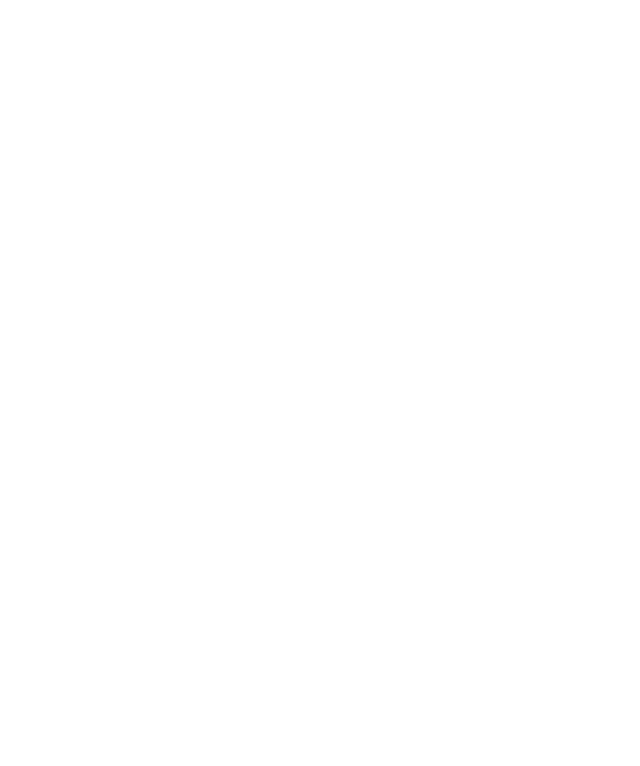
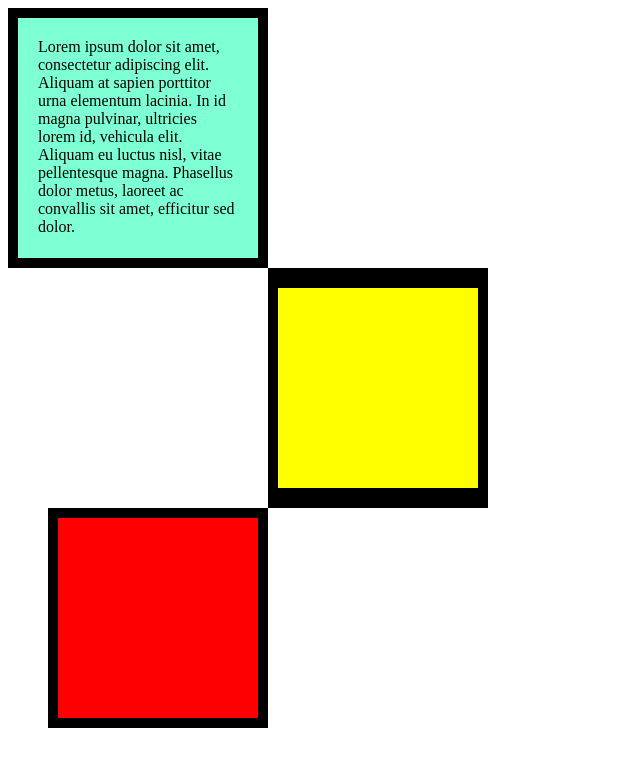
Before and after one commit to jasonhamel/CSS-Properties, a plain HTML site: page 6.3+CSS+Box+Model/6.3 CSS Box Model/index.html in a window 1280 px wide. Shown: the whole page, without its empty margins (0-640 px from the left). Drawn offline with Linux system fonts and the light colour scheme.

Commit message:
End of lesson 3

```diff
--- a/6.3+CSS+Box+Model/6.3 CSS Box Model/index.html
+++ b/6.3+CSS+Box+Model/6.3 CSS Box Model/index.html
@@ -1,18 +1,39 @@
 <!DOCTYPE html>
 <html lang="en">
-
   <head>
-  <meta charset="UTF-8">
+    <meta charset="UTF-8" />
     <title>CSS Box Model</title>
     <style>
       /* Write your CSS code here */
-
+      .allBoxes {
+        height: 200px;
+        width: 200px;
+      }
+      #box1 {
+        background-color: aquamarine;
+        padding: 20px;
+        border: 10px solid black;
+      }
+      #box2 {
+        background-color: yellow;
+        border-top: 20px solid black;
+        border-bottom: 20px solid black;
+        border-left: 10px solid black;
+        border-right: 10px solid black;
+        margin-left: 260px;
+      }
+      #box3 {
+        background-color: red;
+        border: 10px solid black;
+        margin-left: 40px;
+      }
+      p {
+        margin: 0;
+      }
     </style>
   </head>
 
   <body>
-
-
     <!-- TODOs:
 1. Create 3 Boxes using the div element.
 2. Set their sizes to 200px heigh by 200px wide.
@@ -28,7 +49,16 @@ Hint: Use the CSS inspector in Chrome.
 8. Set the 3rd div to have a 10px border
 9. Set the margins for the divs so that each box corner touches the other. (See the goal image)
 -->
-
+    <div class="allBoxes" id="box1">
+      <p>
+        Lorem ipsum dolor sit amet, consectetur adipiscing elit. Aliquam at
+        sapien porttitor urna elementum lacinia. In id magna pulvinar, ultricies
+        lorem id, vehicula elit. Aliquam eu luctus nisl, vitae pellentesque
+        magna. Phasellus dolor metus, laoreet ac convallis sit amet, efficitur
+        sed dolor.
+      </p>
+    </div>
+    <div class="allBoxes" id="box2"></div>
+    <div class="allBoxes" id="box3"></div>
   </body>
-
 </html>
```
Lines whose indentation alone changed are shown as unchanged.
